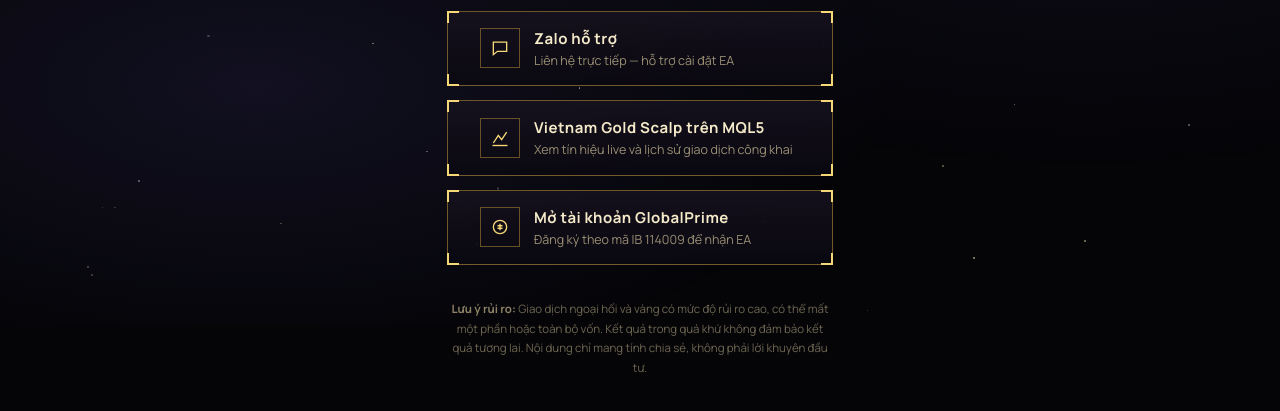
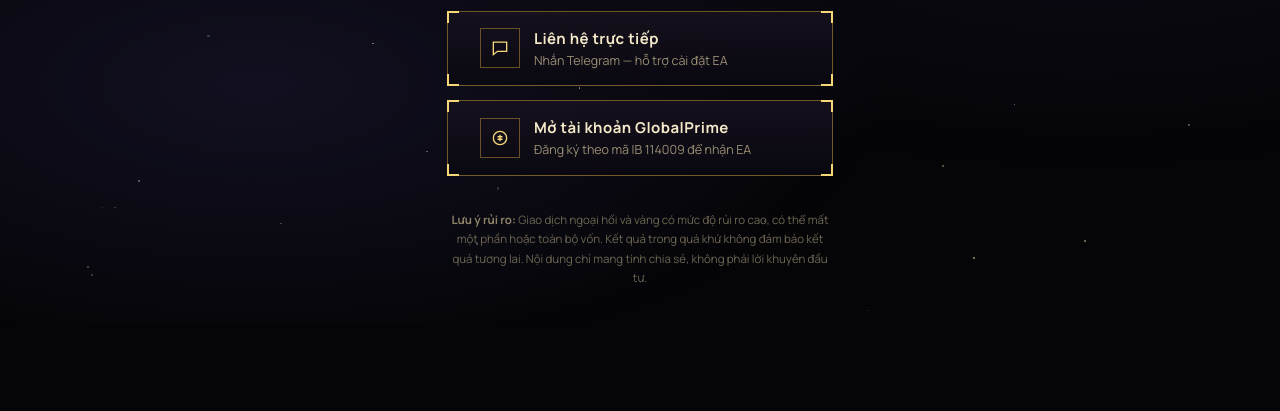
Before and after one commit to Kingtip518/Kingtip518.github.io, a plain HTML site: page index.html in a window 1280 px wide. Shown: the part 475-886 px from the top of the page. After the commit the page ends 803 px from the top, so only its background shows below. Drawn offline with Linux system fonts and the light colour scheme.

Commit message:
index.html

```diff
--- a/index.html
+++ b/index.html
@@ -167,37 +167,23 @@
 
   <div class="rule" aria-hidden="true"><span class="dia"></span></div>
 
-  <!--
-    ⚠️ THAY 4 LINK DƯỚI ĐÂY (href="...") BẰNG LINK THẬT CỦA TÚ:
-    1. Link nhóm Telegram
-    2. Link Zalo (nhóm hoặc zalo.me/SỐ_ĐIỆN_THOẠI)
-    3. Link profile / sản phẩm trên MQL5
-    4. Link mở tài khoản GlobalPrime kèm mã IB 114009
-  -->
   <ul class="links">
     <li>
-      <a class="btn" href="https://t.me/THAY_LINK_TELEGRAM">
+      <a class="btn" href="https://t.me/+A9z-Yb3CcMQ5ZWM1">
         <span class="tick"></span>
         <span class="ic"><svg viewBox="0 0 24 24"><path d="M21 4 3 11l6 2 2 6 3-4 5 3 2-14z"/></svg></span>
         <span class="tx"><b>Cộng đồng Telegram</b><span>Tín hiệu, kết quả EA và thảo luận mỗi ngày</span></span>
       </a>
     </li>
     <li>
-      <a class="btn" href="https://zalo.me/THAY_LINK_ZALO">
+      <a class="btn" href="https://t.me/minh84qn">
         <span class="tick"></span>
         <span class="ic"><svg viewBox="0 0 24 24"><path d="M4 5h16v11H9l-5 4V5z"/></svg></span>
-        <span class="tx"><b>Zalo hỗ trợ</b><span>Liên hệ trực tiếp — hỗ trợ cài đặt EA</span></span>
+        <span class="tx"><b>Liên hệ trực tiếp</b><span>Nhắn Telegram — hỗ trợ cài đặt EA</span></span>
       </a>
     </li>
     <li>
-      <a class="btn" href="https://www.mql5.com/THAY_LINK_MQL5">
-        <span class="tick"></span>
-        <span class="ic"><svg viewBox="0 0 24 24"><path d="M4 18 10 9l4 5 6-9"/><path d="M3 21h18"/></svg></span>
-        <span class="tx"><b>Vietnam Gold Scalp trên MQL5</b><span>Xem tín hiệu live và lịch sử giao dịch công khai</span></span>
-      </a>
-    </li>
-    <li>
-      <a class="btn" href="https://THAY_LINK_GLOBALPRIME">
+      <a class="btn" href="https://globalprime.com/?refcode=114009">
         <span class="tick"></span>
         <span class="ic"><svg viewBox="0 0 24 24"><circle cx="12" cy="12" r="8"/><path d="M12 8v8M9 10.5h6M9 13.5h6"/></svg></span>
         <span class="tx"><b>Mở tài khoản GlobalPrime</b><span>Đăng ký theo mã IB 114009 để nhận EA</span></span>
```
